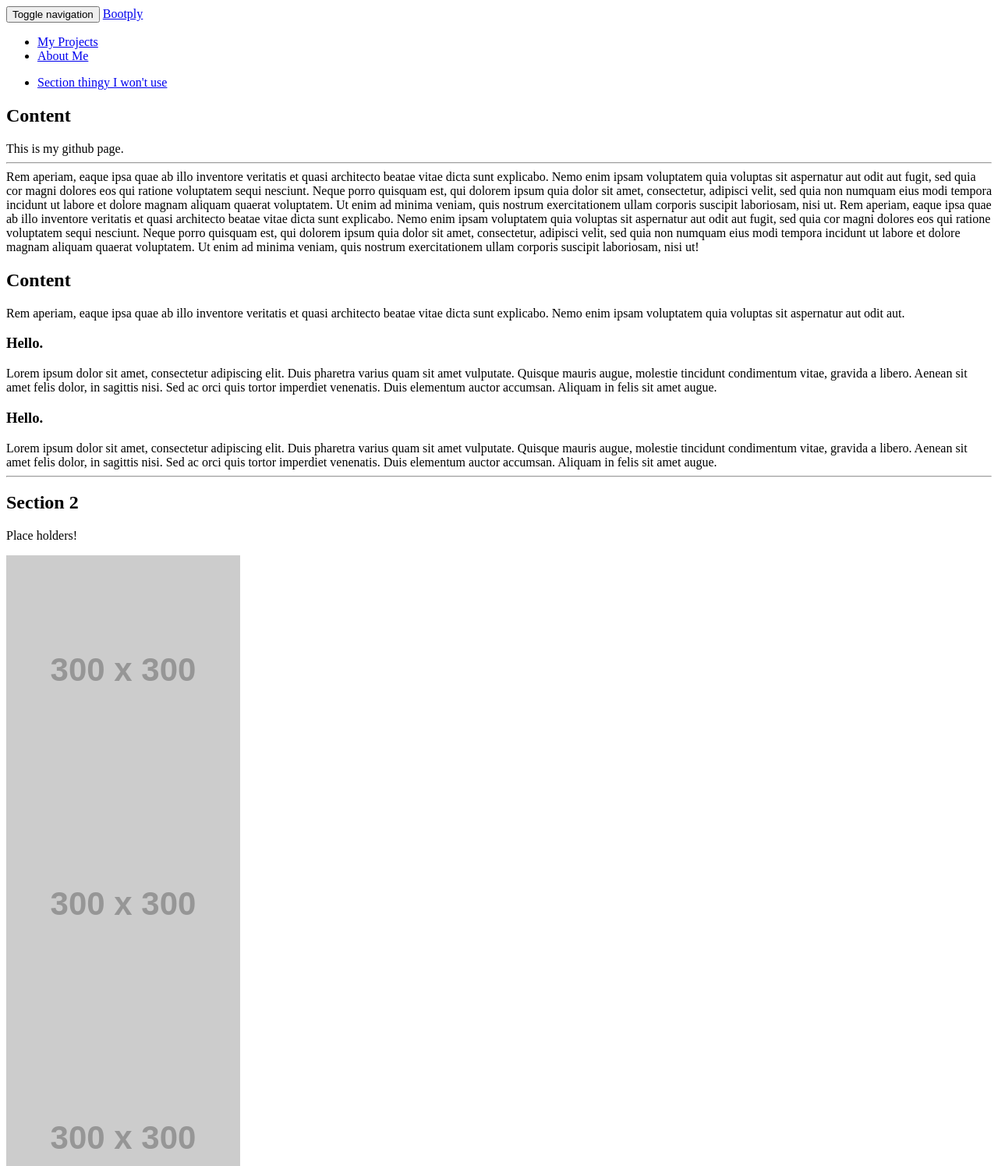
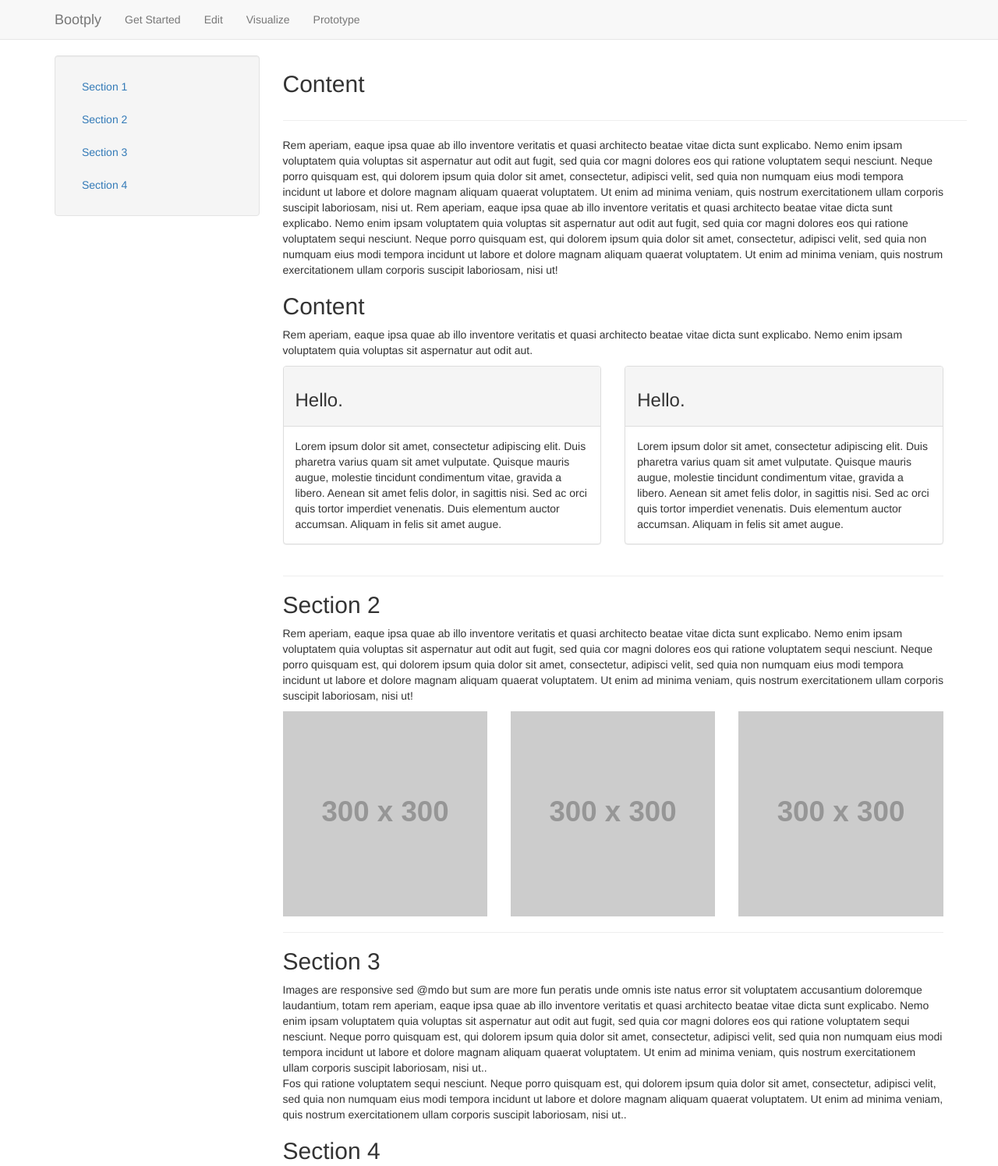
Before and after one commit to etsa/etsa.github.io, a plain HTML site: page index.html in a window 1280 px wide. Shown: the top 1495 px of the page at 78% size. Drawn offline with nearby package versions, Linux system fonts and the light colour scheme; placeholder pictures from the web are drawn by us.

Commit message:
Update index.html

```diff
--- a/index.html
+++ b/index.html
@@ -1,3 +1,39 @@
+<!DOCTYPE html>
+<html lang="en">
+    <head>
+        <meta http-equiv="content-type" content="text/html; charset=UTF-8">
+        <title>Etsa - Github</title>
+        <meta name="generator" content="" />
+        <meta name="viewport" content="width=device-width, initial-scale=1, maximum-scale=1">
+        <link href="//netdna.bootstrapcdn.com/bootstrap/3.0.3/css/bootstrap.min.css" rel="stylesheet">
+
+        <!--[if lt IE 9]>
+          <script src="//html5shim.googlecode.com/svn/trunk/html5.js"></script>
+        <![endif]-->
+
+
+
+
+
+
+
+
+
+
+        <!-- CSS code from Bootply.com editor -->
+
+        <style type="text/css">
+            header {
+	margin-bottom:30px;
+}
+
+        </style>
+    </head>
+
+    <!-- HTML code from Bootply.com editor -->
+
+    <body  >
+
 
 <header class="navbar navbar-default navbar-static-top" role="banner">
   <div class="container">
@@ -13,10 +49,16 @@
     <nav class="collapse navbar-collapse" role="navigation">
       <ul class="nav navbar-nav">
         <li>
-          <a href="#">My Projects</a>
+          <a href="#">Get Started</a>
         </li>
         <li>
-          <a href="#">About Me</a>
+          <a href="#">Edit</a>
+        </li>
+        <li>
+          <a href="#">Visualize</a>
+        </li>
+        <li>
+          <a href="#">Prototype</a>
         </li>
       </ul>
     </nav>
@@ -30,14 +72,17 @@
 
 				<div class="well">
               	<ul class="nav nav-stacked" id="sidebar">
-                  <li><a href="#sec1">Section thingy I won't use</a></li>
+                  <li><a href="#sec1">Section 1</a></li>
+                  <li><a href="#sec2">Section 2</a></li>
+                  <li><a href="#sec3">Section 3</a></li>
+                  <li><a href="#sec4">Section 4</a></li>
               	</ul>
   				</div>
 
       		</div>
       		<div class="col-md-9">
               	<h2 id="sec0">Content</h2>
-				This is my github page.
+
 
 
               	<hr class="col-md-12">
@@ -86,7 +131,11 @@
 
               	<h2 id="sec2">Section 2</h2>
               	<p>
-                Place holders!
+                Rem aperiam, eaque ipsa quae ab illo inventore veritatis et quasi architecto beatae vitae
+                dicta sunt explicabo. Nemo enim ipsam voluptatem quia voluptas sit aspernatur aut odit aut fugit, sed quia cor magni dolores
+                eos qui ratione voluptatem sequi nesciunt. Neque porro quisquam est, qui dolorem ipsum quia dolor sit amet, consectetur, adipisci velit,
+                sed quia non numquam eius modi tempora incidunt ut labore et dolore magnam aliquam quaerat voluptatem.
+                Ut enim ad minima veniam, quis nostrum exercitationem ullam corporis suscipit laboriosam, nisi ut!
               	</p>
               	<div class="row">
               		<div class="col-md-4"><img src="//placehold.it/300x300" class="img-responsive"></div>
@@ -96,10 +145,60 @@
 
               	<hr>
 
+              	<h2 id="sec3">Section 3</h2>
+      			Images are responsive sed @mdo but sum are more fun peratis unde omnis iste natus error sit voluptatem accusantium doloremque laudantium,
+                totam rem aperiam, eaque ipsa quae ab illo inventore veritatis et quasi architecto beatae vitae
+                dicta sunt explicabo. Nemo enim ipsam voluptatem quia voluptas sit aspernatur aut odit aut fugit, sed quia cor magni dolores
+                eos qui ratione voluptatem sequi nesciunt. Neque porro quisquam est, qui dolorem ipsum quia dolor sit amet, consectetur, adipisci velit,
+                sed quia non numquam eius modi tempora incidunt ut labore et dolore magnam aliquam quaerat voluptatem.
+                Ut enim ad minima veniam, quis nostrum exercitationem ullam corporis suscipit laboriosam, nisi ut..
+              	<br>
+                Fos qui ratione voluptatem sequi nesciunt. Neque porro quisquam est, qui dolorem ipsum quia dolor sit amet, consectetur, adipisci velit,
+                sed quia non numquam eius modi tempora incidunt ut labore et dolore magnam aliquam quaerat voluptatem.
+                Ut enim ad minima veniam, quis nostrum exercitationem ullam corporis suscipit laboriosam, nisi ut..
+
+
+              	<h2 id="sec4">Section 4</h2>
+      			Sed ut perspiciatis unde omnis iste natus error sit voluptatem accusantium doloremque laudantium,
+                totam rem aperiam, eaque ipsa quae ab illo inventore veritatis et quasi architecto beatae vitae
+                dicta sunt explicabo. Nemo enim ipsam voluptatem quia voluptas sit aspernatur aut odit aut fugit, sed quia cor magni dolores
+                eos qui ratione voluptatem sequi nesciunt. Neque porro quisquam est, qui dolorem ipsum quia dolor sit amet, consectetur, adipisci velit,
+                sed quia non numquam eius modi tempora incidunt ut labore et dolore magnam aliquam quaerat voluptatem.
+                Ut enim ad minima veniam, quis nostrum exercitationem ullam corporis suscipit laboriosam, nisi ut
+
+
+              	<hr>
+
 
       		</div>
   	</div>
 </div>
 
 
+
+
+        <script type='text/javascript' src="//ajax.googleapis.com/ajax/libs/jquery/1.9.1/jquery.min.js"></script>
+
+
+        <script type='text/javascript' src="//netdna.bootstrapcdn.com/bootstrap/3.0.3/js/bootstrap.min.js"></script>
+
+
+
+
+
+
+        <!-- JavaScript jQuery code from Bootply.com editor -->
+
+        <script type='text/javascript'>
+
+        $(document).ready(function() {
+
+
+
+
+        });
+
+        </script>
+
+    </body>
 </html>
```
